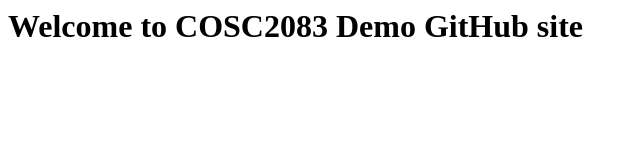
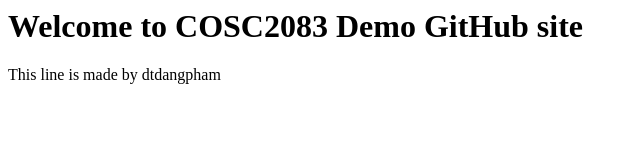
Before and after one commit to dptdang/cosc2083rmitvn, a plain HTML site: page index.html in a window 1280 px wide. Shown: the whole page, without its empty margins (0-640 px from the left). Drawn offline with Linux system fonts and the light colour scheme.

Commit message:
dtdangpham fixed index.html

```diff
--- a/index.html
+++ b/index.html
@@ -5,5 +5,6 @@
 
   <body>
     <h1>Welcome to COSC2083 Demo GitHub site</h1>
+    <p>This line is made by dtdangpham</p>
   </body>
 </html>
```
